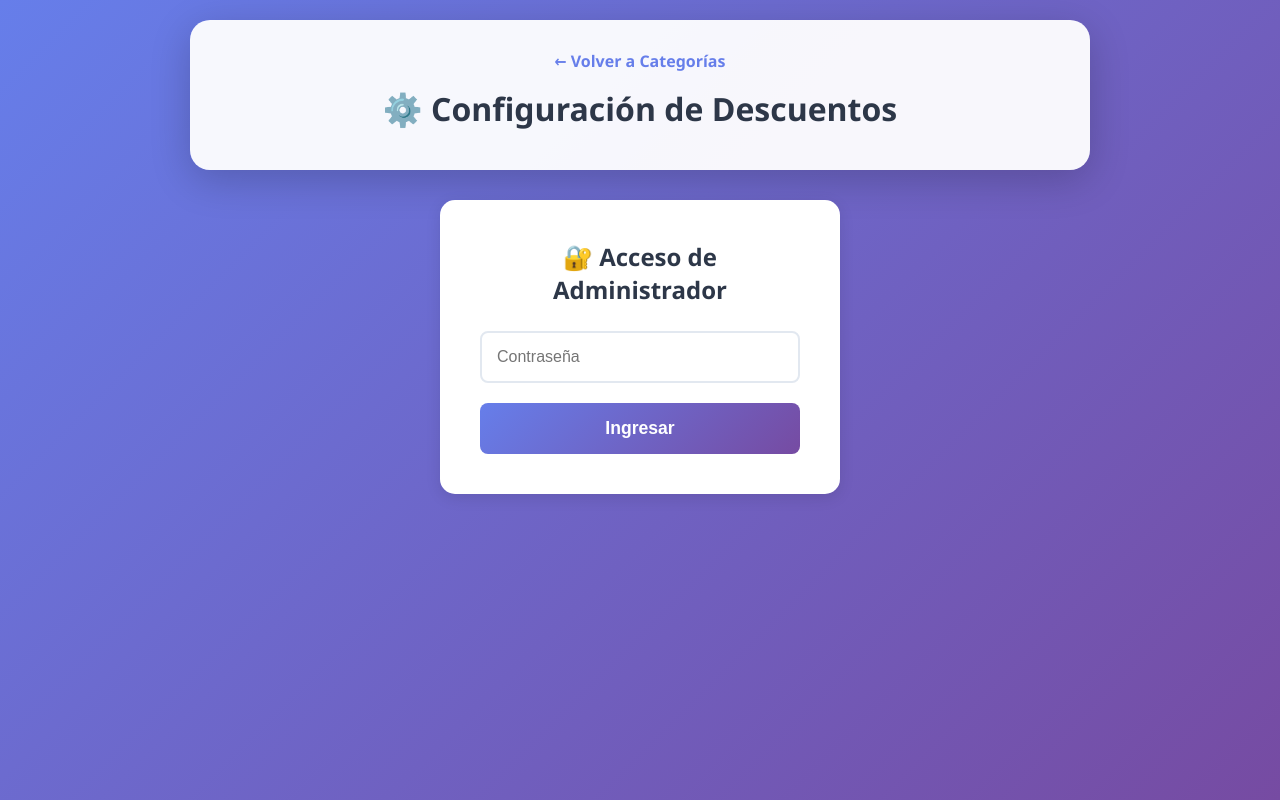
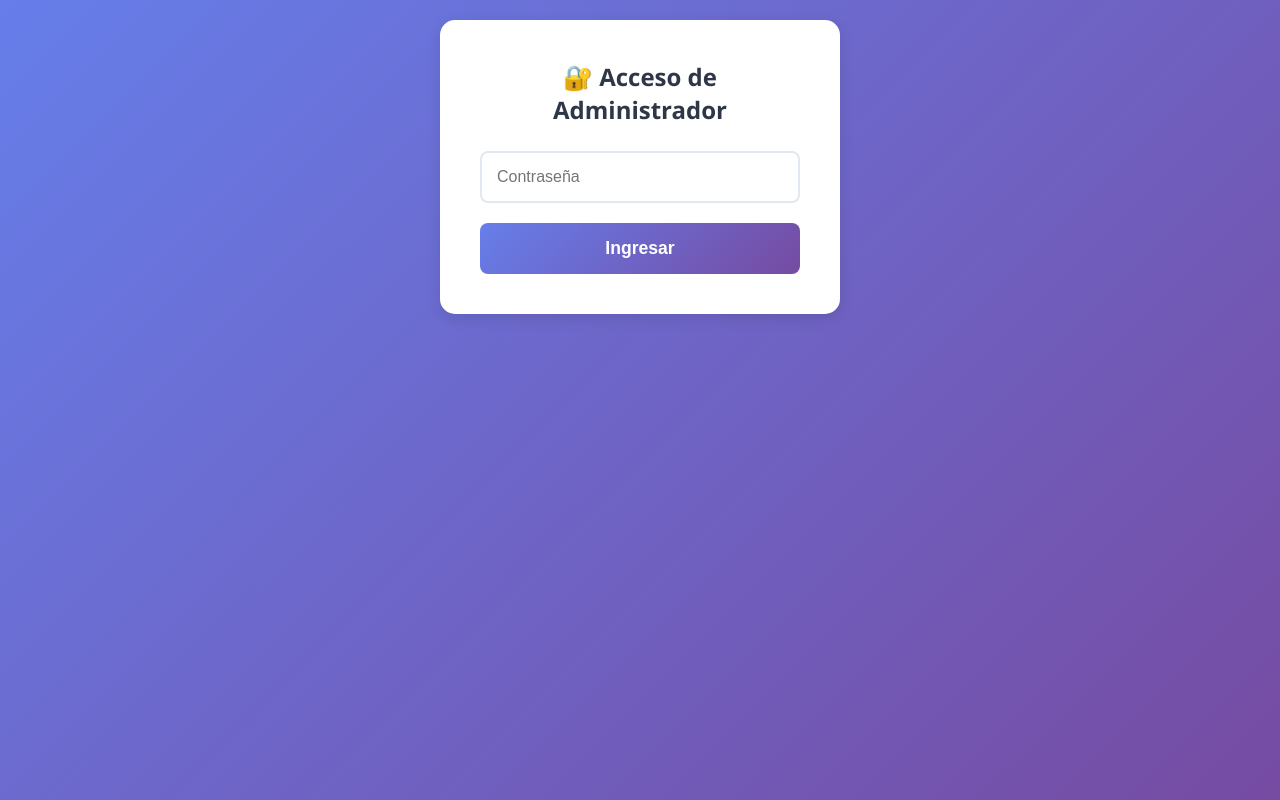
Before and after one commit to guiasLocales/import-mayorista, a website: page public/config.html in a window 1280 px wide. Drawn offline with Linux system fonts and the light colour scheme.

Commit message:
UI: Hide config header until logged in

```diff
--- a/public/config.html
+++ b/public/config.html
@@ -295,7 +295,7 @@
 
 <body>
     <div class="container">
-        <div class="header">
+        <div class="header" id="main-header" style="display: none;">
             <a href="/" class="back-link">← Volver a Categorías</a>
             <h1>⚙️ Configuración de Descuentos</h1>
         </div>
@@ -384,6 +384,7 @@
             document.getElementById('login-screen').style.display = 'block';
             document.getElementById('loading').style.display = 'none';
             document.getElementById('config-form').style.display = 'none';
+            document.getElementById('main-header').style.display = 'none';
         }
 
         function hideLoginScreen() {
@@ -475,6 +476,7 @@
 
                 loading.style.display = 'none';
                 form.style.display = 'block';
+                document.getElementById('main-header').style.display = 'block';
             } catch (e) {
                 loading.style.display = 'none';
                 showMessage('error', e.message);
```
